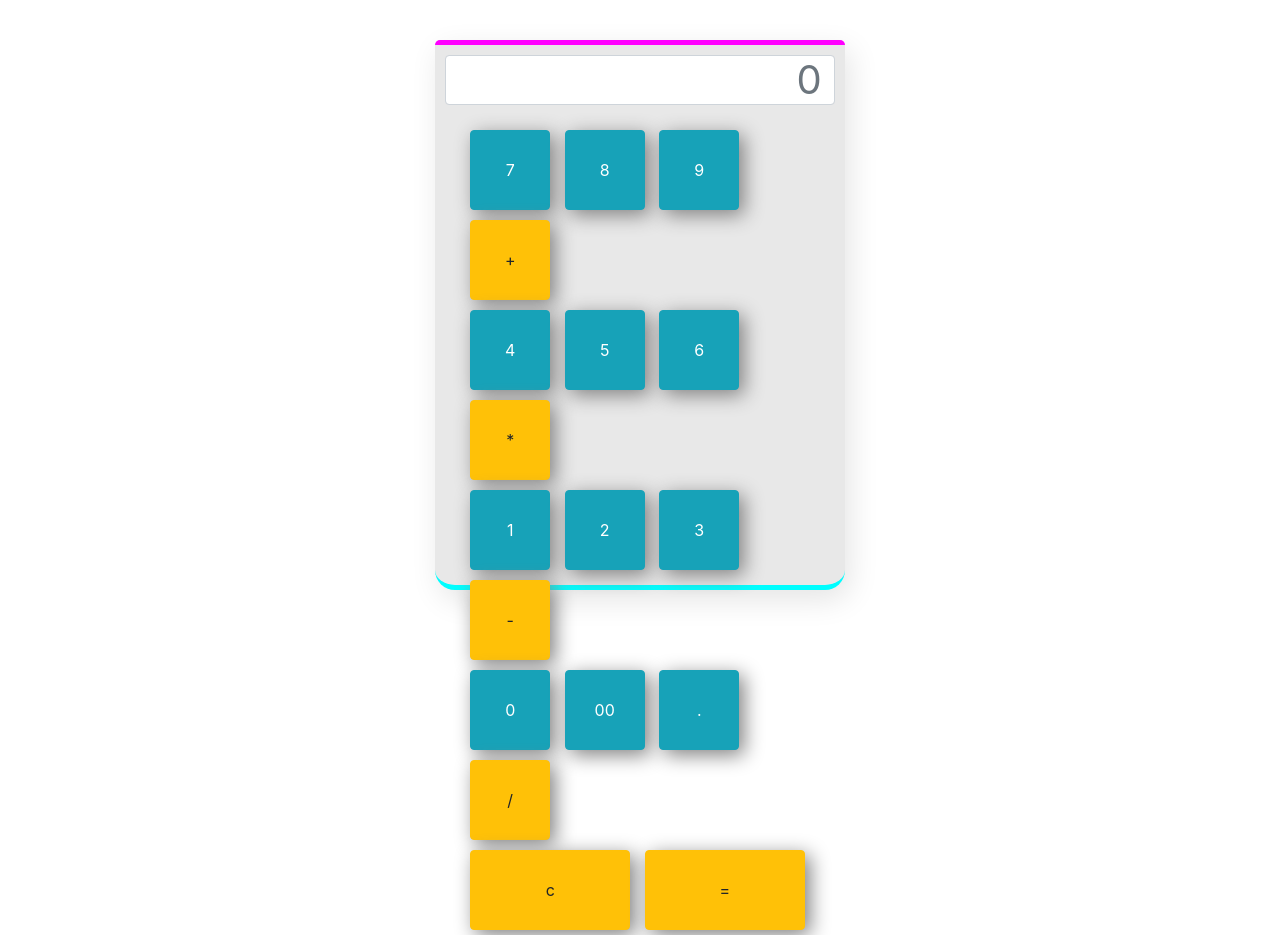
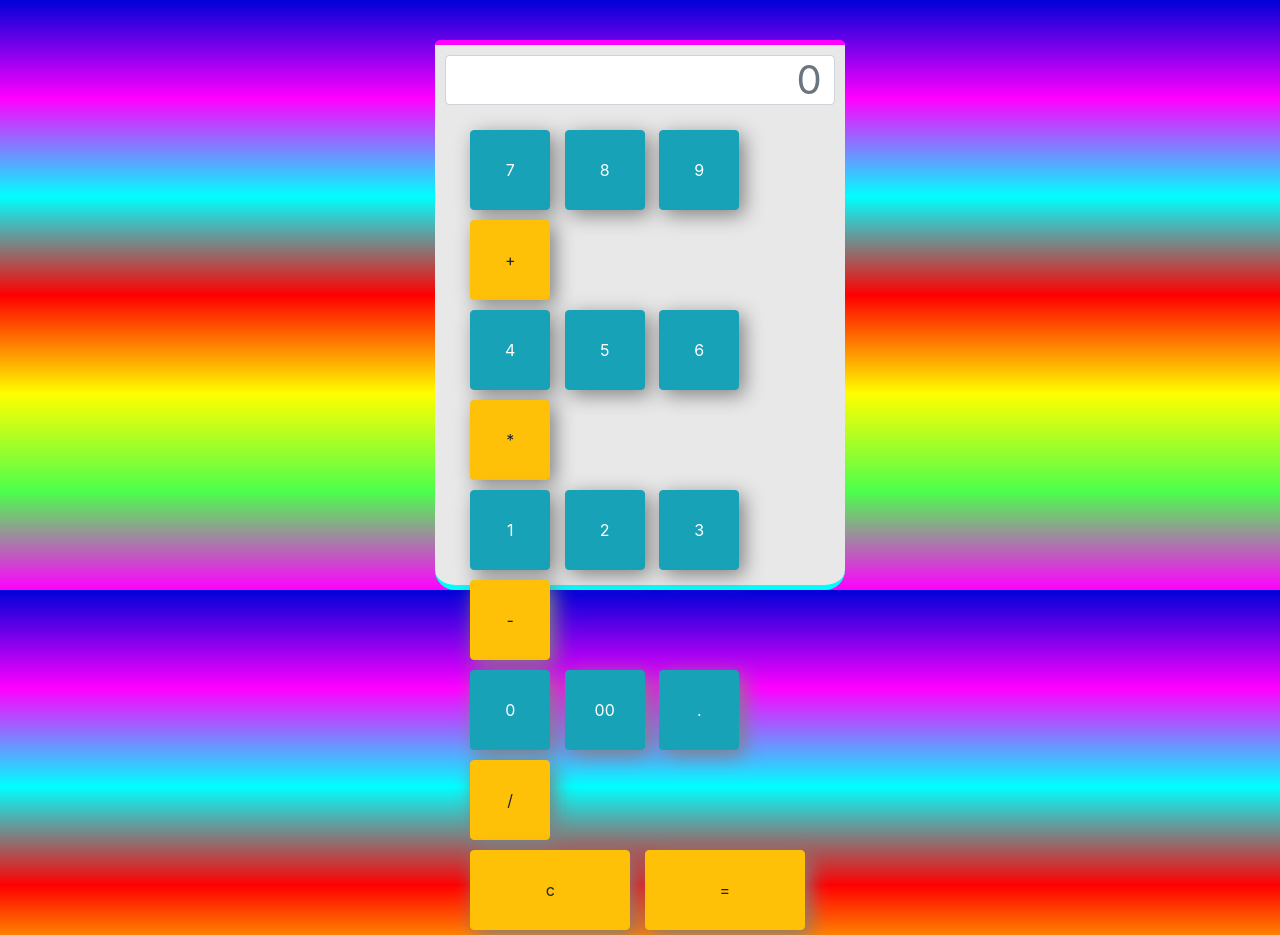
Before and after one commit to Mahbub-Hasan1/Calculator, a plain HTML site: page index.html in a window 1280 px wide. Drawn offline with nearby package versions, Linux system fonts and the light colour scheme.

Commit message:
Calculator done

```diff
--- a/stayle.css
+++ b/stayle.css
@@ -1,3 +1,6 @@
+body{
+    background-image: linear-gradient(#0000D8, #FF00FF, #00FFFF, #FF0000, #FFFE00, #4CFF4C, #FF00FF);
+}
 .calculator{
     height: 550px;
     width: 32%;
@@ -10,7 +13,6 @@
     border-radius: 5px 5px 20px 20px;
     border-top: 5px solid #FF00FF;
     border-bottom: 5px solid #00FEFF;
-    box-shadow: 5px 10px 30px #E5E5E5;
 }
 .main-bar{
     margin-bottom: 20px;
```
